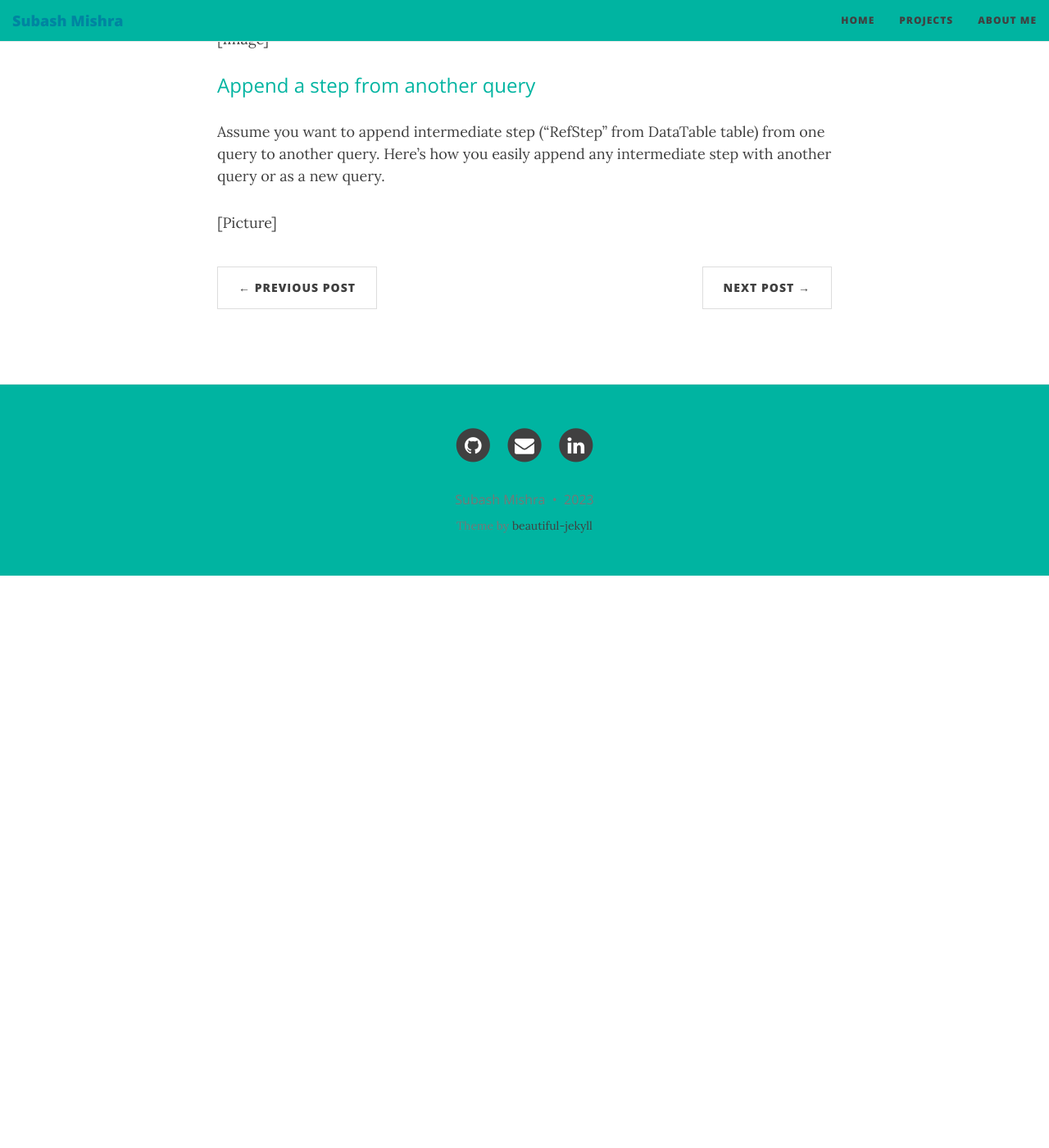
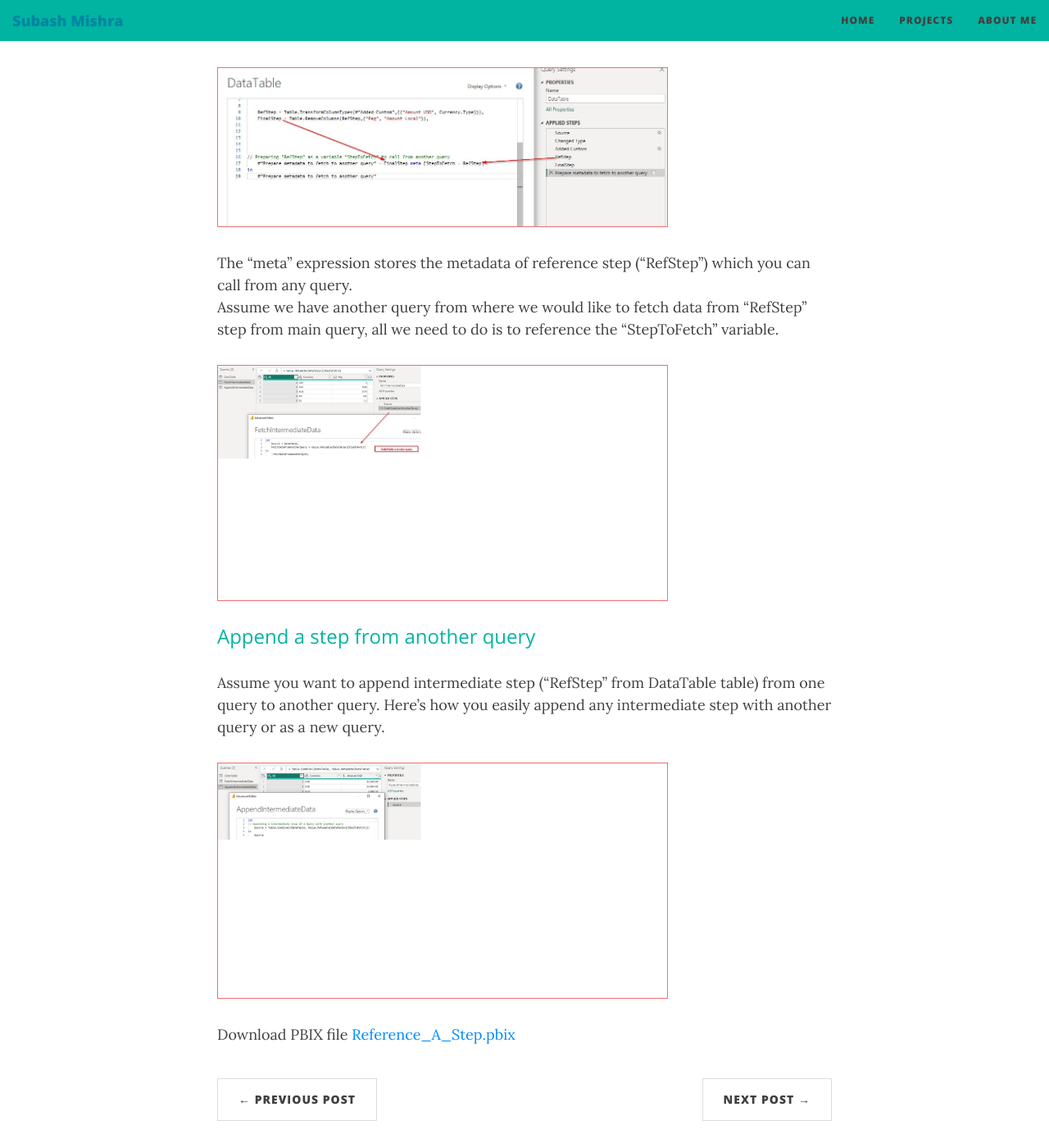
Before and after one commit to MishraSubash/MishraSubash.github.io, a Jekyll site: the page built from _posts/2022-12-15-Reference-Intermediate-Step-From-One-To-Another-Power-Query.md, in a window 1280 px wide and 1400 px high, scrolled down 995 px. Shown: the whole window at 82% size. Built offline with Jekyll 4.4.1, drawn with Linux system fonts in a browser that asks for light colours; nearby versions of some CDN libraries; before the commit the page ends 1697 px from its top, so only the background shows below that.

Commit message:
final push

```diff
--- a/_posts/2022-12-15-Reference-Intermediate-Step-From-One-To-Another-Power-Query.md
+++ b/_posts/2022-12-15-Reference-Intermediate-Step-From-One-To-Another-Power-Query.md
@@ -9,24 +9,26 @@ Power Query Editor is a powerful tool that allows users to extract, transform, a
 Imagine you have a table with numerous transformations in Power Query, but you want to reference a step that sits within a query to another query.
 
 
-[Picture]
+<img src="/img/Intermediate_ReferenceStep.jpg" width="550px" style="border: 1px solid #ee6e73;"/>
 
 Let’s say we want to reference “RefStep” table data in another query in the same Power BI report. One solution would be splitting up the main query into two and reference the split to another query. But that technique is not ideal in some instances, and it would degrade the query performance.
 
 A better solution is to add a metadata step next to the “FinalStep” and call that meta step from another query.
 
 
-[Picture]
+<img src="/img/Intermediate_DataTable.jpg" width="550px" style="border: 1px solid #ee6e73;"/>
 
 
 The “meta” expression stores the metadata of reference step (“RefStep”) which you can call from any query.
 Assume we have another query from where we would like to fetch data from “RefStep” step from main query, all we need to do is to reference the “StepToFetch” variable.
 
 
-[Image]
+<img src="/img/intermediate_fetchStep.jpg" width="550px" style="border: 1px solid #ee6e73;"/>
 
 ### Append a step from another query
 
 Assume you want to append intermediate step (“RefStep” from DataTable table) from one query to another query. Here’s how you easily append any intermediate step with another query or as a new query.
 
-[Picture]
+<img src="/img/Intermediate_finalStep.jpg" width="550px" style="border: 1px solid #ee6e73;"/>
+
+Download PBIX file [Reference_A_Step.pbix](https://github.com/MishraSubash/MishraSubash.github.io/blob/main/support/ReferenceStep_To_AnotherQuery.pbix?raw=true)
```
